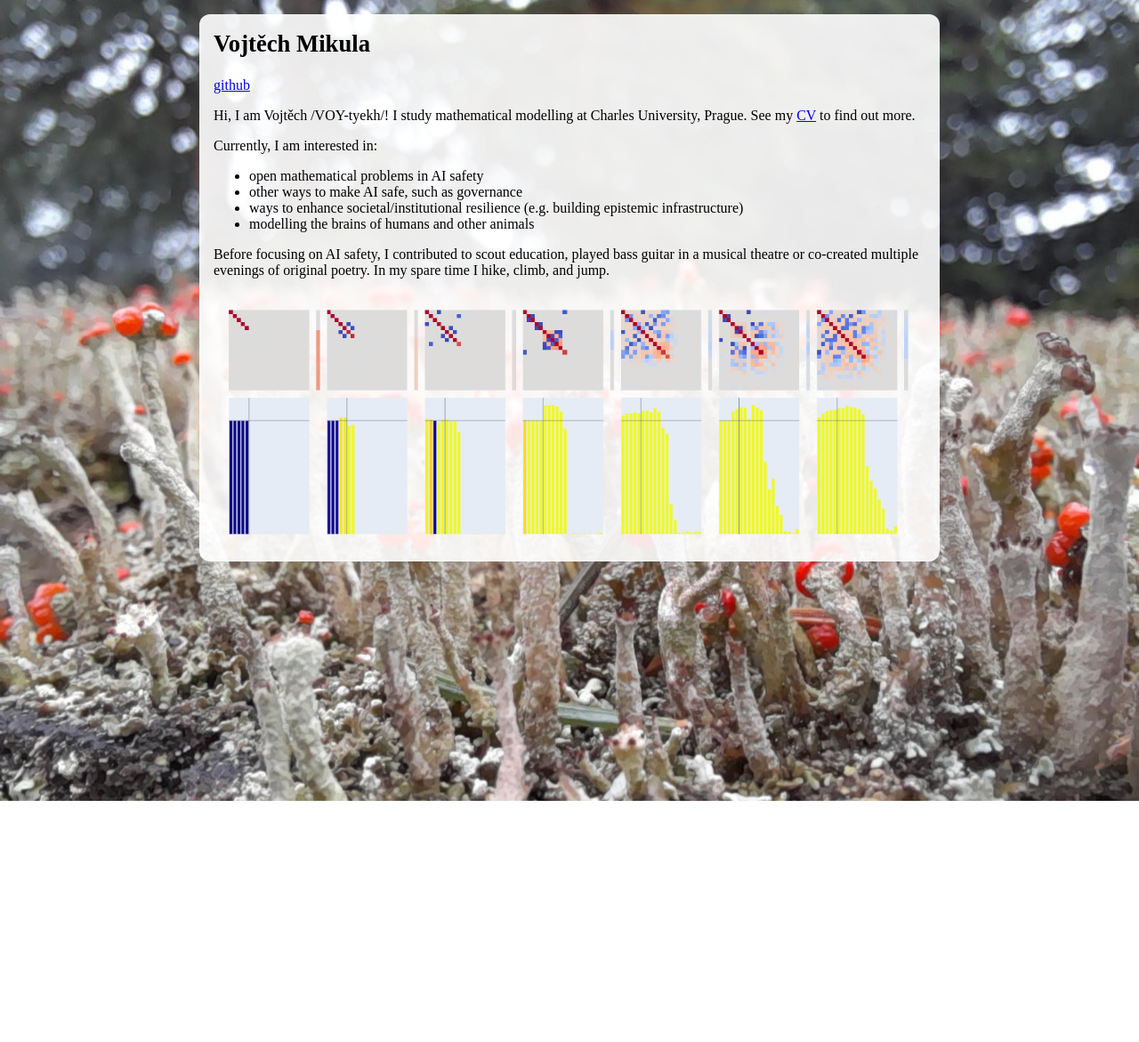
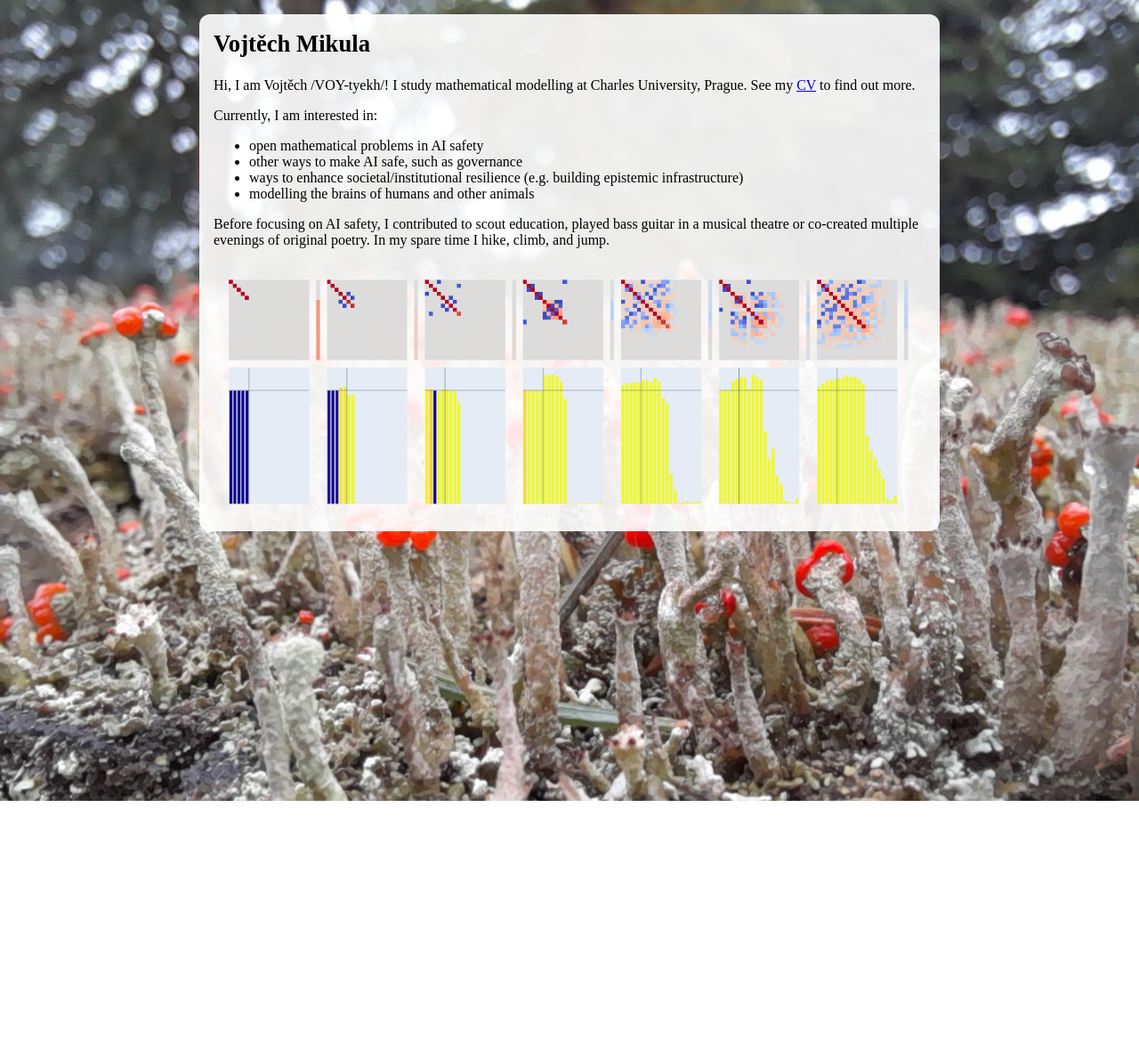
Before and after one commit to ikny/ikny.github.io, a Jekyll site: the page built from index.md, in a window 1280 px wide. Shown: the whole page at 89% size. Built offline with Jekyll 4.4.1, drawn with Linux system fonts in a browser that asks for light colours; our own code applies the rules of GitHub Pages for plain Markdown files; after the commit the page ends 1137 px from its top, so only the background shows below that.

Commit message:
Remove GitHub link from index.md

```diff
--- a/index.md
+++ b/index.md
@@ -1,5 +1,4 @@
 <h1><small>Vojtěch Mikula</small></h1>
-[github](https://github.com/ikny){:target="_blank"}
 
 Hi, I am Vojtěch /VOY-tyekh/! I study mathematical modelling at Charles University, Prague. See my [CV](https://ikny.github.io/Vojtěch_Mikula_CV.pdf) to find out more.
 
```
